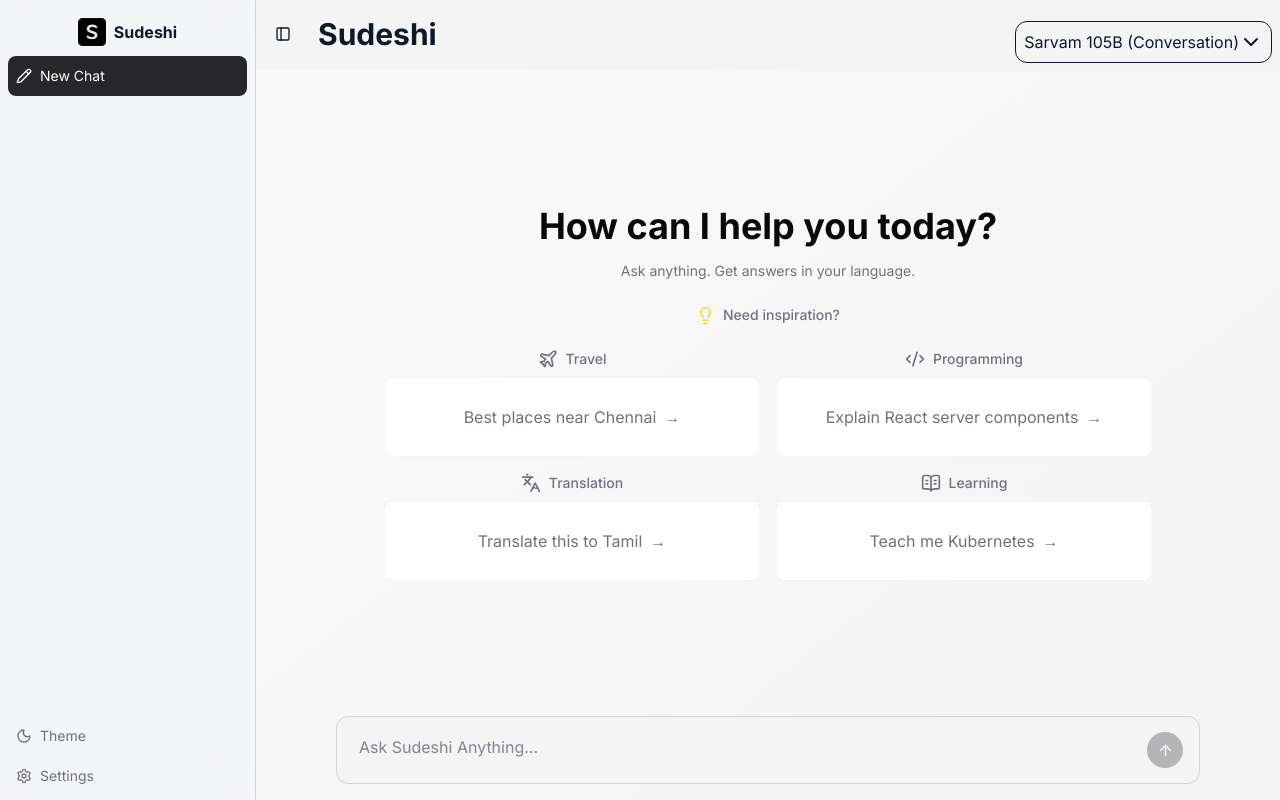
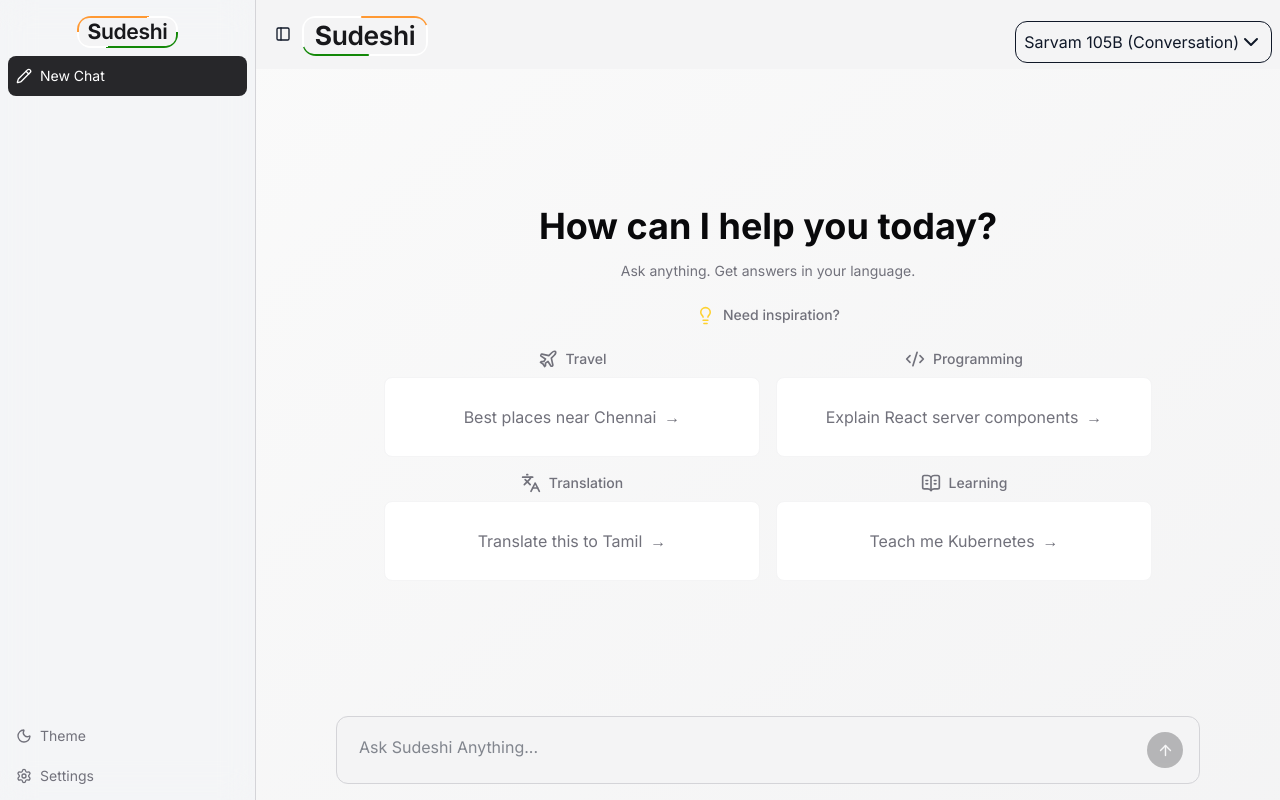
Before and after one commit to sriram23/sudeshi-ai-chat, a Next.js app: page / in a window 1280 px wide. Built offline with nearby package versions, Linux system fonts and the light colour scheme.

Commit message:
Add SudeshiLogo component and integrate into ChatHeader and AppSidebar

```diff
--- a/app/features/chat/components/ChatHeader.tsx
+++ b/app/features/chat/components/ChatHeader.tsx
@@ -4,6 +4,7 @@
 import { BadgeAlert, BadgeCheck } from "lucide-react"
 import { useIsMobile } from "@/hooks/use-mobile"
 import {memo} from "react"
+import SudeshiLogo from "./SudeshiLogo"
 
 const ChatHeader = memo(() => {
     const { settings, setSettings, error } = useChatStore()
@@ -12,7 +13,11 @@
         <div className="flex px-2 gap-2 items-center justify-between w-full">
             <div className="flex">
                 <SidebarTrigger className="mb-4" size="lg"/>
-                <h1 className="text-3xl font-bold ml-4">Sudeshi</h1>
+                {/* <h1 className="text-3xl font-bold ml-4">Sudeshi</h1> */}
+                <SudeshiLogo
+                    size={40}
+                    animated
+                />
             </div>
             <div className="flex gap-2 items-center">
                 {error && error === "Failed to fetch available models"
--- /dev/null
+++ b/app/features/chat/components/SudeshiLogo.tsx
@@ -0,0 +1,64 @@
+import { memo } from "react";
+import styles from "./sudeshi-logo.module.css";
+
+type SudeshiLogoProps = {
+    size?: number;
+    animated?: boolean;
+    className?: string;
+};
+
+const SudeshiLogo = memo(
+    ({
+        size = 32,
+        animated = true,
+        className = "",
+    }: SudeshiLogoProps) => {
+        return (
+            <div
+                className={`${styles.logo} ${
+                    animated ? styles.animated : ""
+                } ${className}`}
+                style={
+                    {
+                        "--logo-height": `${size}px`,
+                        "--logo-width": `${size * 3.15}px`,
+                    } as React.CSSProperties
+                }
+                role="img"
+                aria-label="Sudeshi"
+            >
+                <div className={styles.border}>
+                    <div
+                        className="
+                            relative z-10
+                            flex h-full w-full
+                            items-center justify-center
+                            rounded-[10px]
+                            bg-zinc-100
+                            px-3
+                            text-zinc-900
+                            dark:bg-zinc-900
+                            dark:text-white
+                        "
+                    >
+                        <span
+                            className="
+                                whitespace-nowrap
+                                text-[calc(var(--logo-height)*0.66)]
+                                font-semibold
+                                tracking-[-0.35px]
+                              text-zinc-900 dark:text-white
+                            "
+                        >
+                            <span className="font-bold">S</span>udeshi
+                        </span>
+                    </div>
+                </div>
+            </div>
+        );
+    }
+);
+
+SudeshiLogo.displayName = "SudeshiLogo";
+
+export default SudeshiLogo;
--- a/app/features/chat/components/app-sidebar.tsx
+++ b/app/features/chat/components/app-sidebar.tsx
@@ -22,6 +22,7 @@
 import CustomDialog from "./Dialog";
 import SettingsComponent from "./SettingsComponent";
 import SideBarSkeleton from "./SideBarSkeleton";
+import SudeshiLogo from "./SudeshiLogo";
 
 const AppSidebar = memo((): React.ReactNode => {
   const conversationsRaw = useChatStore(s => s.conversations)
@@ -94,14 +95,7 @@
             <SidebarGroup title="Welcome to Sudeshi" >
             <SidebarGroupLabel className="flex items-center justify-center py-2">
               <div className="flex items-center gap-2">
-                  <Image
-                      className="dark:invert"
-                      src={LOGO}
-                      alt="Sudeshi Logo"
-                      width={28}
-                      height={28}
-                  />
-                  <p className="text-base font-bold">Sudeshi</p>
+                  <SudeshiLogo size={32} animated={false}/>
               </div>
             </SidebarGroupLabel>
           </SidebarGroup>
--- /dev/null
+++ b/app/features/chat/components/sudeshi-logo.module.css
@@ -0,0 +1,130 @@
+.logo {
+    width: var(--logo-width);
+    height: var(--logo-height);
+    display: block;
+}
+
+.border {
+    position: relative;
+    width: 100%;
+    height: 100%;
+    padding: 2px;
+    border-radius: 14px;
+    overflow: hidden;
+}
+
+/*
+ * Tricolor circuit:
+ *
+ *              SAFFRON
+ *         ┌───────────────┐
+ *      W  │               │  W
+ *         └───────────────┘
+ *               GREEN
+ *
+ * 0° = top
+ * 90° = right
+ * 180° = bottom
+ * 270° = left
+ */
+.border::before {
+    content: "";
+    position: absolute;
+    inset: -100%;
+
+    background: conic-gradient(
+        from 0deg,
+
+        /* Saffron — top */
+        #ff9933 0deg,
+        #ff9933 45deg,
+
+        /* White — right */
+        #ffffff 45deg,
+        #ffffff 135deg,
+
+        /* Green — bottom */
+        #138808 135deg,
+        #138808 225deg,
+
+        /* White — left */
+        #ffffff 225deg,
+        #ffffff 315deg,
+
+        /* Back to saffron — top */
+        #ff9933 315deg,
+        #ff9933 360deg
+    );
+}
+
+.animated .border::before {
+    animation: tricolorRotate 5s linear infinite;
+}
+
+.content {
+    position: relative;
+    z-index: 1;
+
+    width: 100%;
+    height: 100%;
+
+    display: flex;
+    align-items: center;
+    justify-content: center;
+
+    border-radius: 12px;
+
+    background: #f4f4f5;
+
+    color: #18181b;
+
+    font-family:
+        Inter,
+        ui-sans-serif,
+        system-ui,
+        sans-serif;
+
+    font-size: calc(var(--logo-height) * 0.72);
+    font-weight: 700;
+    letter-spacing: -0.8px;
+}
+
+/* -----------------------------
+   Continuous rotation
+----------------------------- */
+
+@keyframes tricolorRotate {
+    from {
+        transform: rotate(0deg);
+    }
+
+    to {
+        transform: rotate(360deg);
+    }
+}
+
+/* -----------------------------
+   Reduced motion
+----------------------------- */
+
+@media (prefers-reduced-motion: reduce) {
+    .animated .border::before {
+        animation: none;
+    }
+}
+.logo:not(.animated) .border::before {
+    background: conic-gradient(
+        from -90deg,
+        #ff9933 0deg,
+        #ff9933 144deg,
+
+        #ffffff 144deg,
+        #ffffff 180deg,
+
+        #138808 180deg,
+        #138808 324deg,
+
+        #ffffff 324deg,
+        #ffffff 360deg
+    );
+}
```
